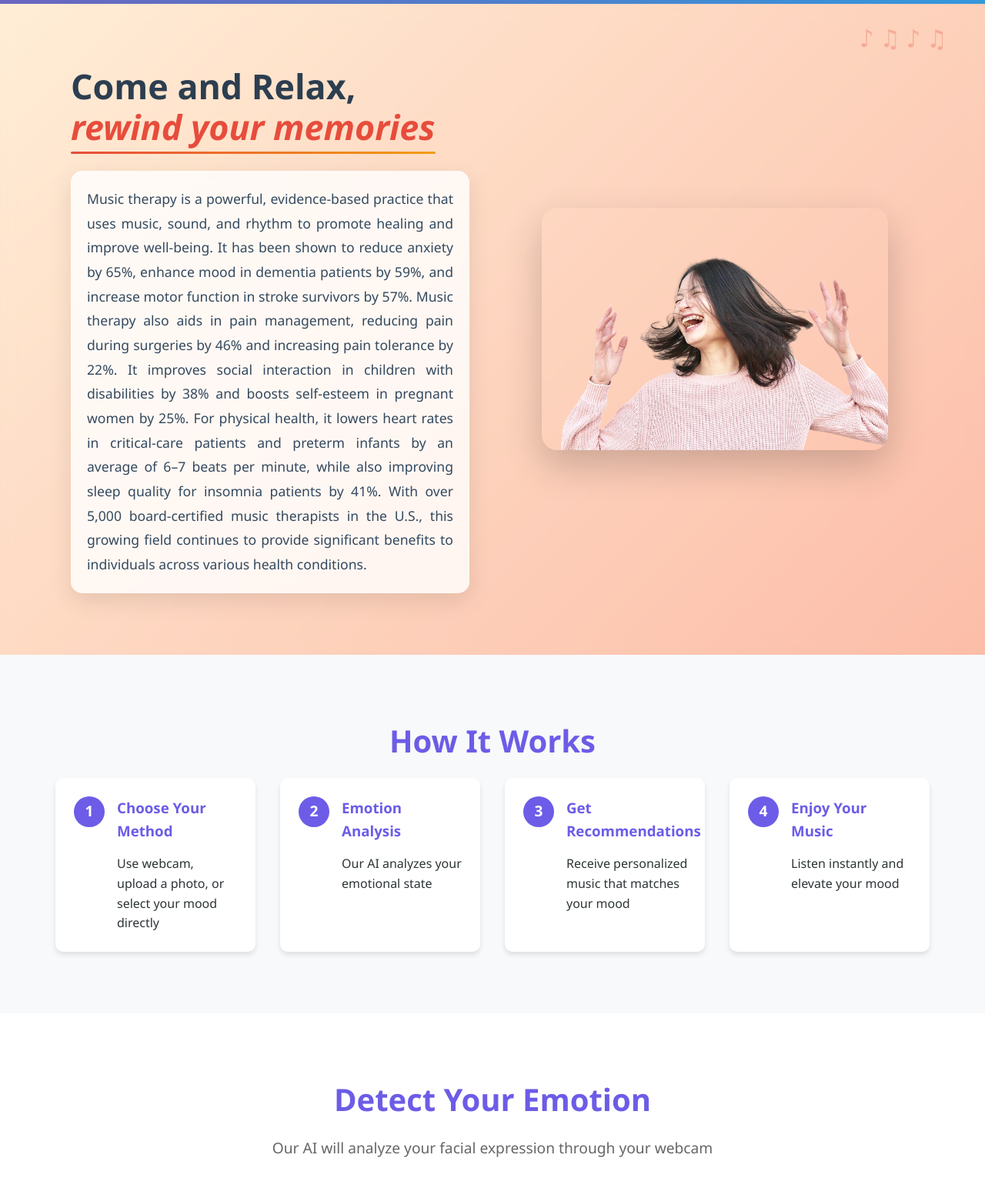
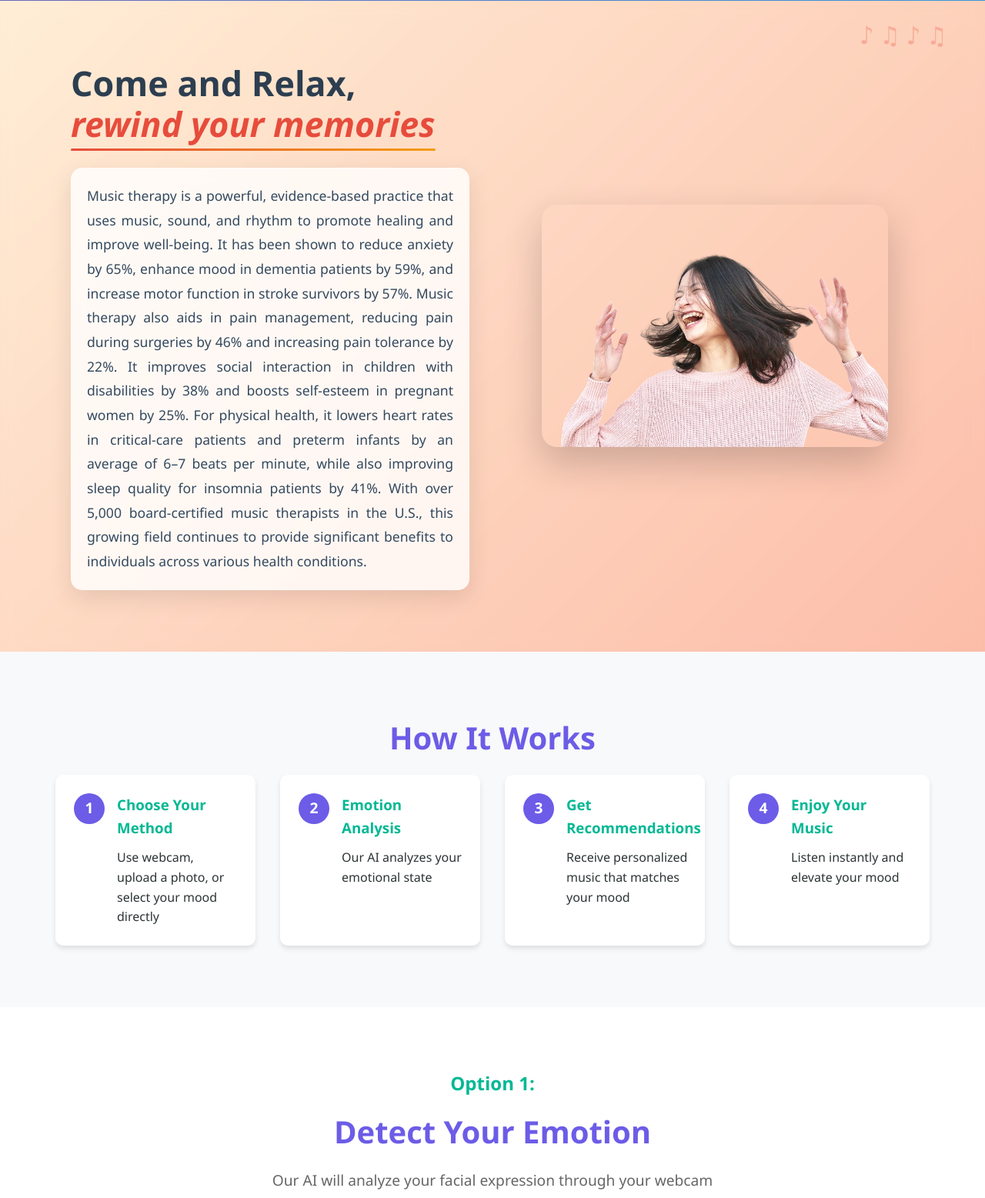
Before and after one commit to ShaviCS/Moodify, a Flask app: page /welcome in a window 1280 px wide. Shown: the part 966-2523 px from the top of the page at 77% size. Run offline with Flask 3, Linux system fonts and the light colour scheme; the visitor is signed in with stand-in values (Sample User, id 1); some libraries are stand-ins or nearby versions.

Commit message:
update css

```diff
--- a/static/css/styles.css
+++ b/static/css/styles.css
@@ -35,9 +35,14 @@ body {
 }
 
 /* Common Elements */
-h1, h2, h3 {
+h1, h2 {
     color: var(--primary-color);
     margin-bottom: 1rem;
+}
+
+h3 {
+    color: var(--success-color);
+    margin-bottom: 0.75rem;
 }
 
 a {
@@ -379,6 +384,11 @@ a:hover {
     text-align: center;
     font-size: 2.5rem;
     margin-bottom: 1rem;
+}
+
+.section-option {
+    text-align: center;
+    font-size: 1.5rem;
 }
 
 .section-description {
@@ -870,6 +880,10 @@ a:hover {
         font-size: 2rem;
     }
 
+    .section-option {
+        font-size: 1rem;
+    }
+
     .emotion-grid {
         grid-template-columns: repeat(auto-fill, minmax(100px, 1fr));
     }
--- a/templates/welcome.html
+++ b/templates/welcome.html
@@ -150,6 +150,7 @@
     <!-- Detect Emotion Section -->
     <section id="detect-section" class="section detect-section">
         <div class="section-container">
+            <h3 class="section-option">Option 1:</h3>
             <h2 class="section-title">Detect Your Emotion</h2>
             <p class="section-description">Our AI will analyze your facial expression through your webcam</p>
 
@@ -196,6 +197,7 @@
     <!-- Upload Image Section -->
     <section id="upload-section" class="section upload-section">
         <div class="section-container">
+            <h3 class="section-option">Option 2:</h3>
             <h2 class="section-title">Upload Your Photo</h2>
             <p class="section-description">Upload a photo of yourself to detect your emotion</p>
 
@@ -240,6 +242,7 @@
     <!-- Select Emotion Section -->
     <section id="select-section" class="section select-section">
         <div class="section-container">
+            <h3 class="section-option">Option 3:</h3>
             <h2 class="section-title">Select Your Emotion</h2>
             <p class="section-description">Choose how you're feeling right now to get personalized music recommendations</p>
 
@@ -278,6 +281,7 @@
                 </div>
             </div>
             <div class="more-emotions-grid" style="display: none;">
+                <h2 class="section-title">Select Your Current Situation</h2>
                 <div class="emotion-item" data-emotion="Pregnant">
                     <span class="emotion-icon">🤰</span>
                     <p>Pregnant</p>
```
